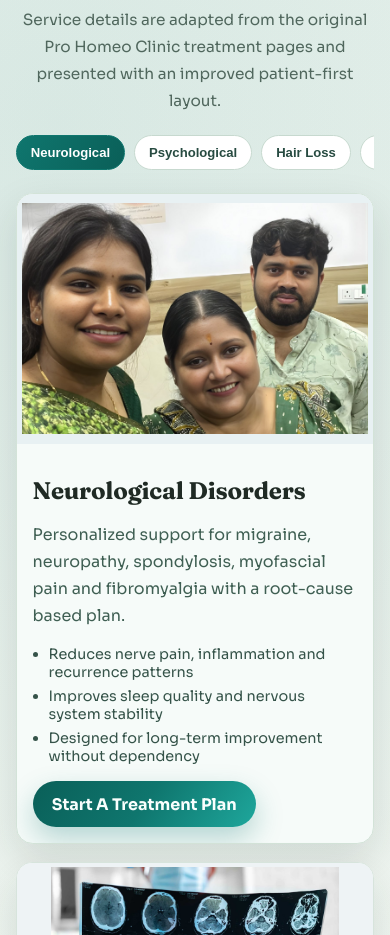
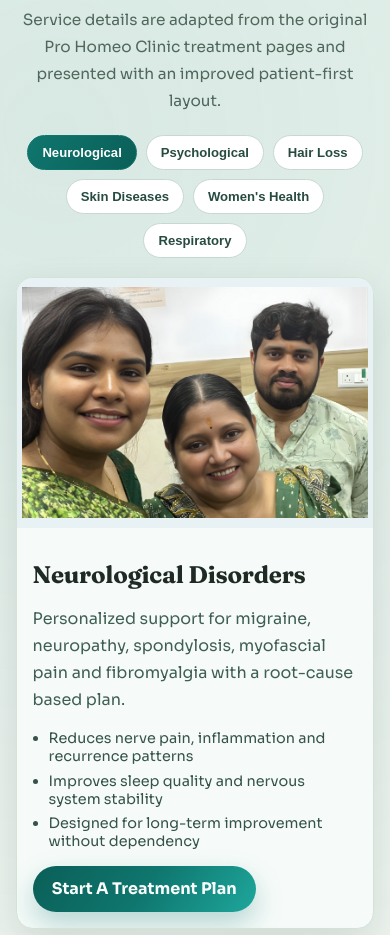
Before and after one commit to hostel12355/proclinic, a website: page index.html in a window 390 px wide. Shown: the part 3300-4235 px from the top of the page. Drawn offline with Linux system fonts and the light colour scheme.

Commit message:
Fix mobile service-tab overflow and stabilize responsive tests

```diff
--- a/styles.css
+++ b/styles.css
@@ -1549,10 +1549,10 @@ h2 {
   }
 
   .service-tabs {
-    justify-content: flex-start;
-    flex-wrap: nowrap;
-    overflow-x: auto;
-    padding-bottom: 0.2rem;
+    justify-content: center;
+    flex-wrap: wrap;
+    overflow-x: visible;
+    padding-bottom: 0;
   }
 
   .service-tab {
```
Also changed, not shown: responsive.spec.js (+1 -1 lines).
